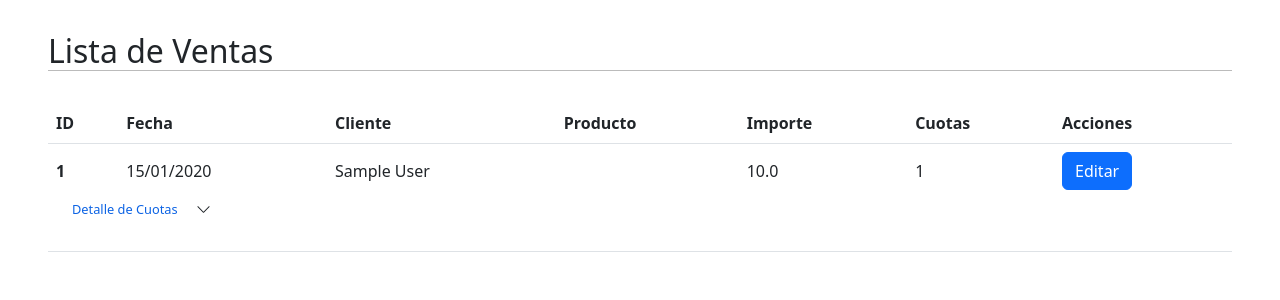
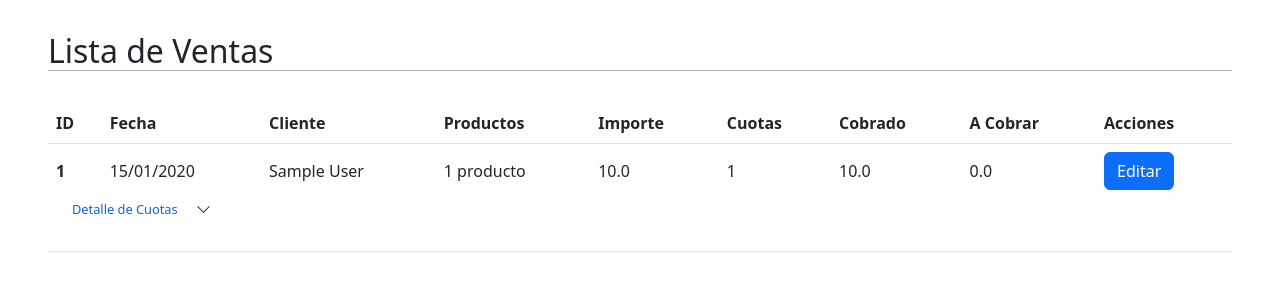
Before and after one commit to luciano-im/app-cobranzas, a Django app: page /sales/list/ in a window 1280 px wide. Shown: the part 56-356 px from the top of the page. Run offline with Django 4.2, Linux system fonts and the light colour scheme; tables that the repository leaves empty hold one stand-in row (values such as "Sample post"); some libraries are stand-ins or nearby versions.

Commit message:
👔 Add products quantity, paid amount and pending amount to sales list view

```diff
--- a/cobranzas/app/templates/list_sales.html
+++ b/cobranzas/app/templates/list_sales.html
@@ -1,5 +1,6 @@
 {% extends 'base.html' %}
 {% load static %}
+{% load mathfilters %}
 
 {% block content %}
   <h2>Lista de Ventas</h2>
@@ -10,9 +11,11 @@
         <th scope="col">ID</th>
         <th scope="col">Fecha</th>
         <th scope="col">Cliente</th>
-        <th scope="col">Producto</th>
+        <th scope="col">Productos</th>
         <th scope="col">Importe</th>
         <th scope="col">Cuotas</th>
+        <th scope="col">Cobrado</th>
+        <th scope="col">A Cobrar</th>
         <th scope="col">Acciones</th>
       </tr>
     </thead>
@@ -22,15 +25,22 @@
           <th scope="row">{{sale.pk}}</th>
           <td>{{sale.date|date:"d/m/Y"}}</td>
           <td>{{sale.customer}}</td>
-          <td>{{sale.product}}</td>
+          <td>
+            {% if sale.products_quantity == 1 %}
+              {{sale.products_quantity}} producto
+            {% else %}
+              {{sale.products_quantity}} productos
+            {% endif %}</td>
           <td>{{sale.price}}</td>
           <td>{{sale.installments}}</td>
+          <td>{{sale.paid_amount}}</td>
+          <td>{{sale.price|sub:sale.paid_amount}}</td>
           <td>
             <a href="#" class="btn btn-primary">Editar</a>
           </td>
         </tr>
         <tr>
-          <td colspan="7" class="installments-detail">
+          <td colspan="9" class="installments-detail">
             <div class="accordion accordion-flush" id="accordion-flush-{{sale.pk}}">
               <div class="accordion-item">
                 <button class="accordion-button collapsed" type="button" data-bs-toggle="collapse" data-bs-target="#flush-collapse-{{sale.pk}}" aria-expanded="false" aria-controls="flush-collapse-{{sale.pk}}">
--- a/cobranzas/app/views.py
+++ b/cobranzas/app/views.py
@@ -1,5 +1,5 @@
 from django.db import transaction
-from django.db.models import Min, Value, Q
+from django.db.models import Min, Value, Q, Count, Sum, F
 from django.views import View
 from django.views.generic import TemplateView, CreateView
 from django.views.generic.base import ContextMixin, TemplateResponseMixin
@@ -108,7 +108,11 @@ class SaleListView(TemplateView):
 
     def get_context_data(self, **kwargs):
         context = super().get_context_data(**kwargs)
-        context['sales'] = Sale.objects.prefetch_related('saleinstallment_set').all()
+        context['sales'] = Sale.objects.\
+            prefetch_related('saleinstallment_set').\
+            annotate(products_quantity=Count('saleproduct__pk', distinct=True)).\
+            annotate(paid_amount=Sum('saleinstallment__paid_amount')).\
+            all()
         return context
 
 
```
